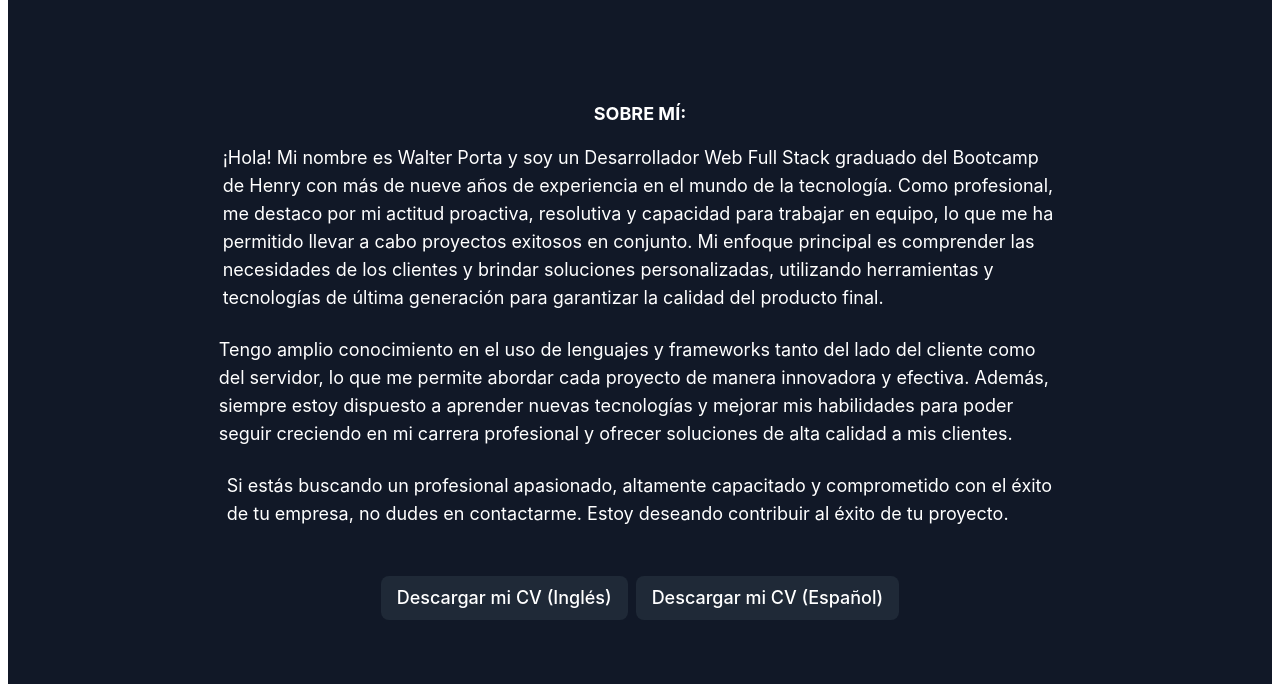
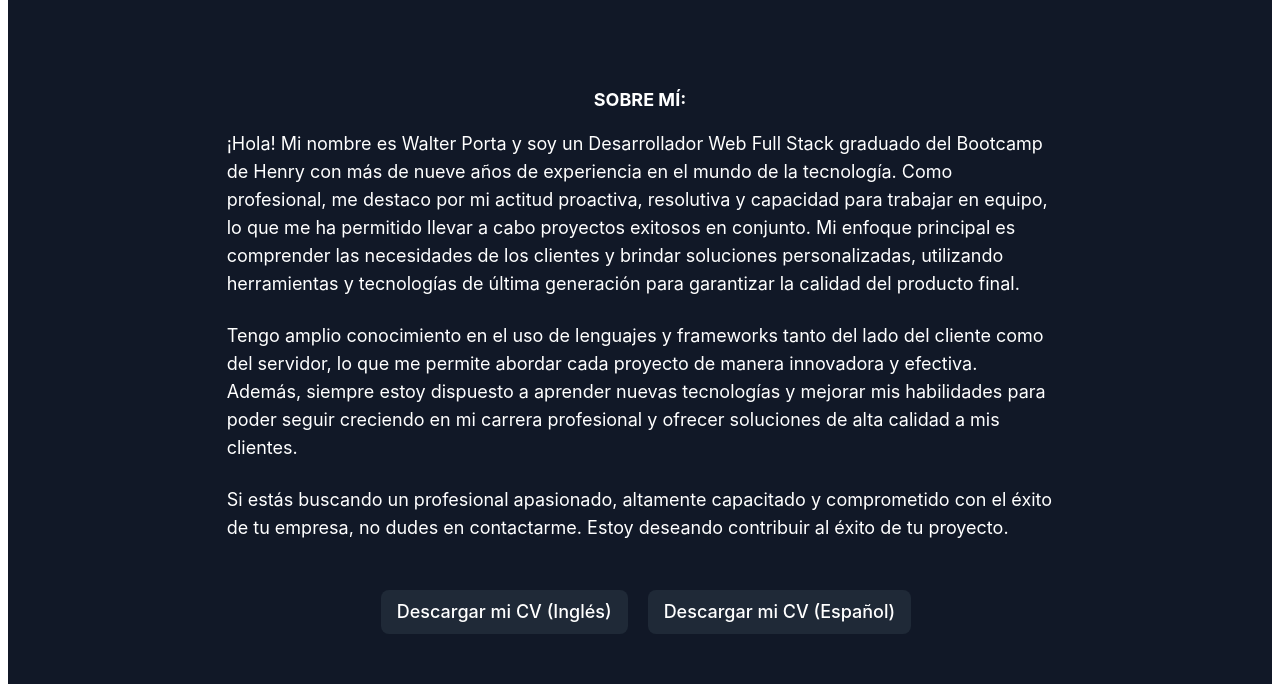
Before and after one commit to walterporta/portfoliowp, a React (Vite) app: page / in a window 1280 px wide. Shown: the part 920-1604 px from the top of the page. Built offline with nearby package versions, Linux system fonts and the light colour scheme.

Commit message:
bottom de descarga cv

```diff
--- a/src/components/About.jsx
+++ b/src/components/About.jsx
@@ -5,7 +5,7 @@ const About = () => {
     <div className="flex flex-col items-center justify-center h-screen bg-gray-900">
       <div className="w-full md:w-2/3 md:mx-4 mt-4 text-white">
         <h1 className="text-lg font-bold text-center mb-4">SOBRE MÍ:</h1>
-        <p className=" text-sm md:text-lg text-left md:text-left mx-1">
+        <p className=" text-sm md:text-lg text-left md:text-left mx-2">
           ¡Hola! Mi nombre es Walter Porta y soy un Desarrollador Web Full Stack
           graduado del Bootcamp de Henry con más de nueve años de experiencia en
           el mundo de la tecnología. Como profesional, me destaco por mi actitud
@@ -16,7 +16,7 @@ const About = () => {
           última generación para garantizar la calidad del producto final.
         </p>
         <br />
-        <p className="text-sm md:text-lg text-left md:text-left">
+        <p className="text-sm md:text-lg text-left md:text-left mx-2">
           Tengo amplio conocimiento en el uso de lenguajes y frameworks tanto
           del lado del cliente como del servidor, lo que me permite abordar cada
           proyecto de manera innovadora y efectiva. Además, siempre estoy
@@ -37,7 +37,7 @@ const About = () => {
           href="https://drive.google.com/file/d/17pGeiRA535DKCVIcvlv7xxVXKihNo_jq/view?usp=share_link"
           target="_blank"
           rel="noopener noreferrer"
-          className="bg-gray-800 hover:text-cyan-500 text-white px-4 py-2 rounded-lg text-sm md:text-lg"
+          className="bg-gray-800 hover:text-cyan-500 text-white px-4 py-2 rounded-lg text-sm md:text-lg mx-3"
         >
           Descargar mi CV (Inglés)
         </a>
```
